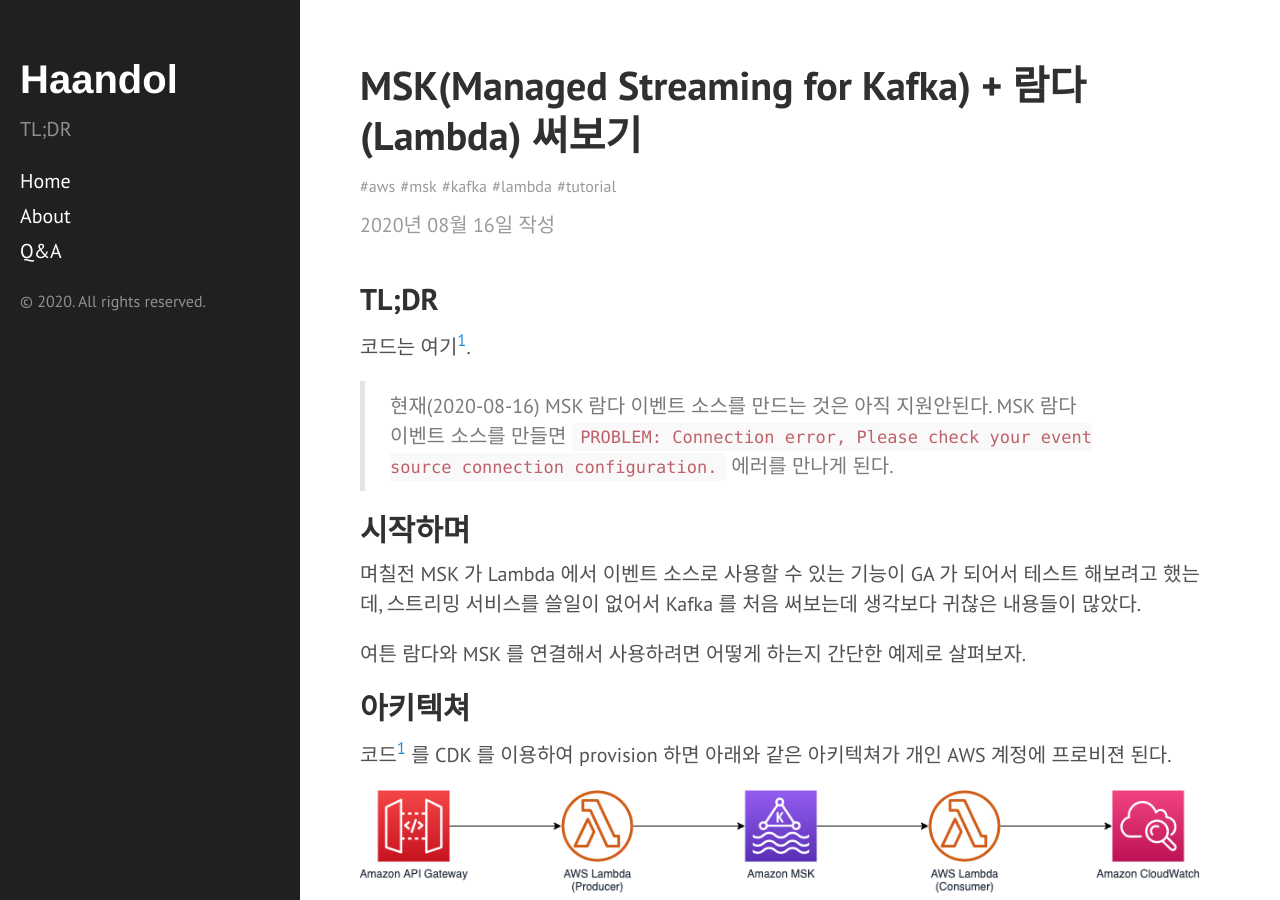
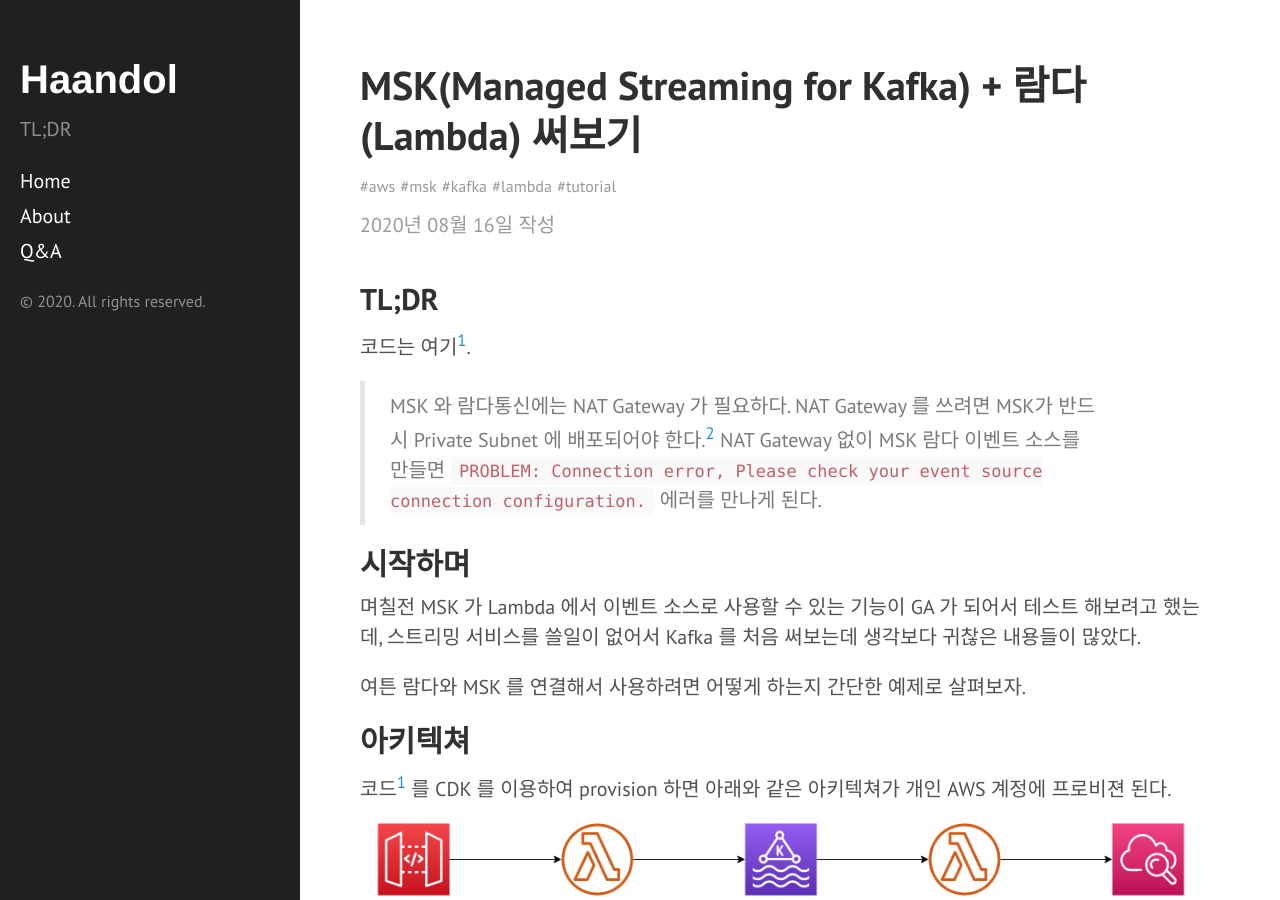
Before and after one commit to haandol/haandol.github.com, a Jekyll site: the page built from _posts/2020-08-16-msk-managed-streaming-kafka-lambda-tutorial.md, in a window 1280 px wide and 900 px high. Built offline with Jekyll 4.4.1, drawn with Linux system fonts in a browser that asks for light colours; comment, search, counter and statistics services are not loaded; some of the changed text lies outside the part shown.

Commit message:
msk update

```diff
--- a/_posts/2020-08-16-msk-managed-streaming-kafka-lambda-tutorial.md
+++ b/_posts/2020-08-16-msk-managed-streaming-kafka-lambda-tutorial.md
@@ -12,8 +12,8 @@
 
 코드는 여기[^1].
 
-> 현재(2020-08-16) MSK 람다 이벤트 소스를 만드는 것은 아직 지원안된다.
-> MSK 람다 이벤트 소스를 만들면 `PROBLEM: Connection error, Please check your event source connection configuration.` 에러를 만나게 된다.
+> MSK 와 람다통신에는 NAT Gateway 가 필요하다. NAT Gateway 를 쓰려면 MSK가 반드시 Private Subnet 에 배포되어야 한다.[^2]
+> NAT Gateway 없이 MSK 람다 이벤트 소스를 만들면 `PROBLEM: Connection error, Please check your event source connection configuration.` 에러를 만나게 된다.
 
 ## 시작하며
 
@@ -136,8 +136,11 @@
 
 ## 마치며
 
-AWS 최신 서비스는 GA 라고 해서 발표해도, 최소 6개월은 지나고 쓰는 것이 안정적인 것 같다.
+~~AWS 최신 서비스는 GA 라고 해서 발표해도, 최소 6개월은 지나고 쓰는 것이 안정적인 것 같다.~~
+
+매뉴얼과 관련 글 들을 잘 읽어보자..
 
 ----
 
 [^1]: [haandol/msk-lambda-example](https://github.com/haandol/msk-lambda-example)
+[^2]: [Using Amazon MSK as an event source for AWS Lambda](https://aws.amazon.com/jp/blogs/compute/using-amazon-msk-as-an-event-source-for-aws-lambda/)
```
